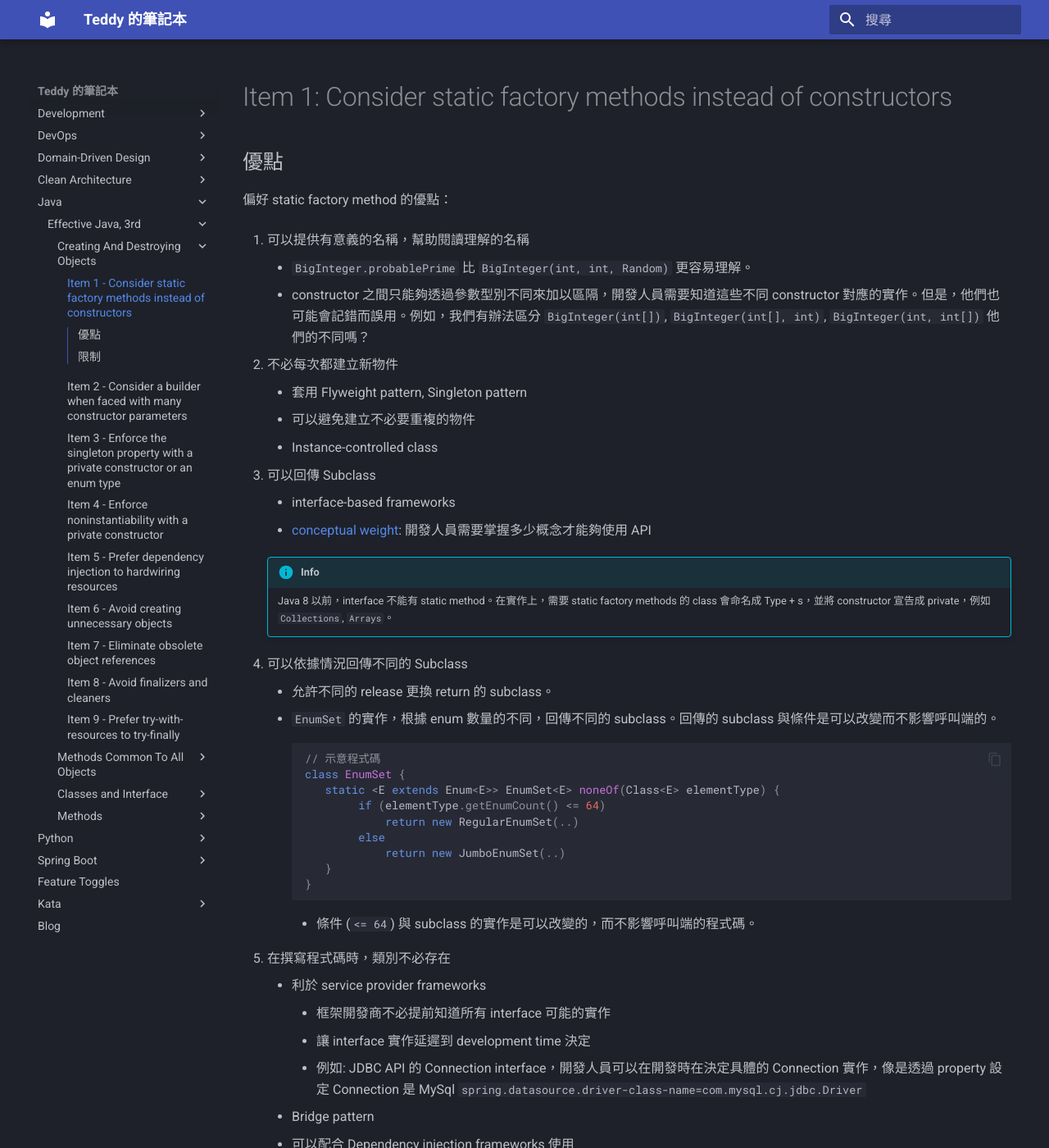
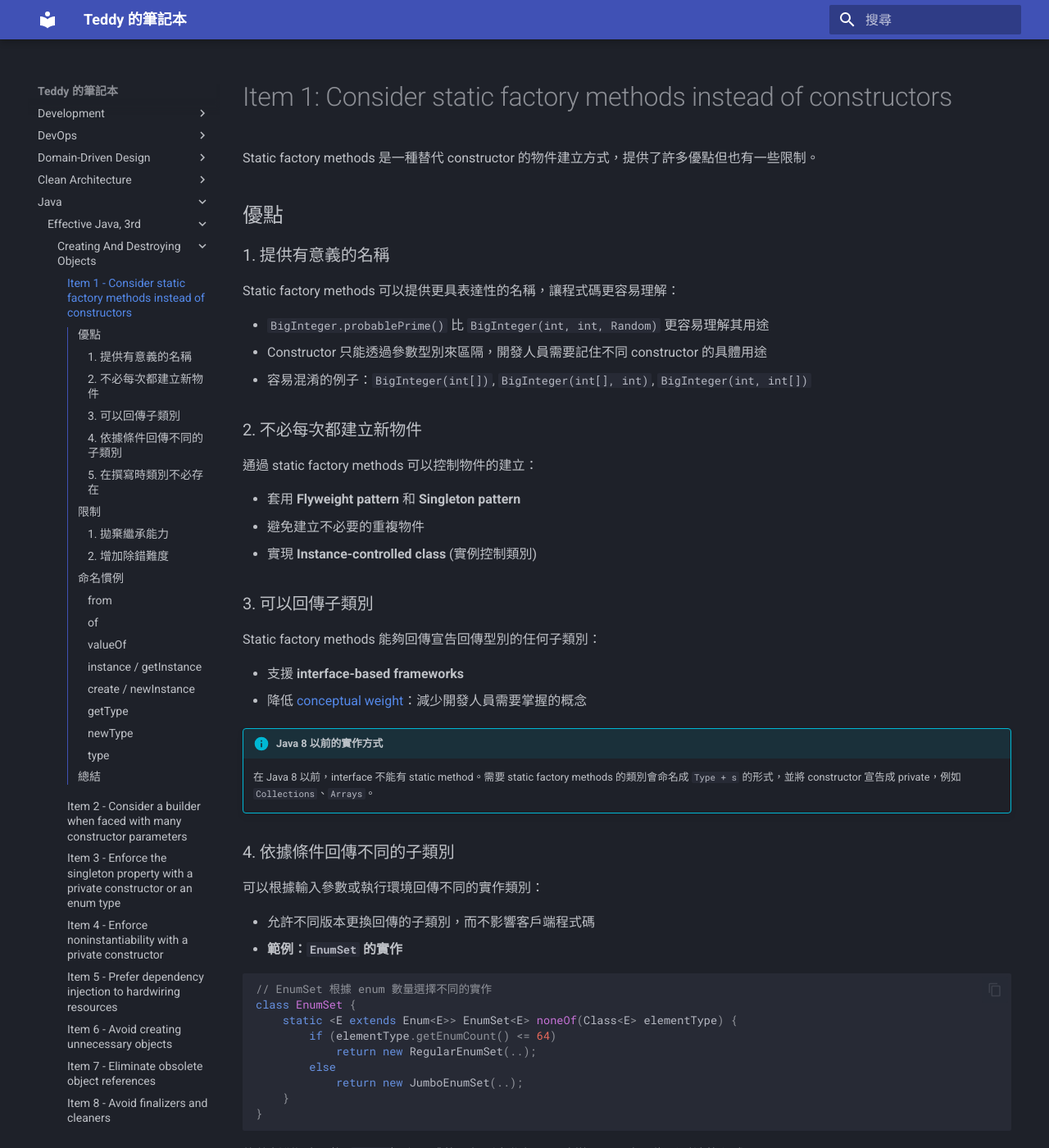
Before and after one commit to teddyprogramming/teddyprogramming.github.io, an MkDocs documentation site: the page built from docs/java/effective-java/001.md, in a window 1280 px wide and 1400 px high. Shown: the whole window at 82% size. Built offline with MkDocs 1.6.1 and Material for MkDocs 9.7.7, drawn with Linux system fonts in a browser that asks for light colours; some of the changed text lies outside the part shown.

Commit message:
refactor

````diff
--- a/docs/java/effective-java/001.md
+++ b/docs/java/effective-java/001.md
@@ -1,109 +1,158 @@
 # Item 1: Consider static factory methods instead of constructors
+
+Static factory methods 是一種替代 constructor 的物件建立方式，提供了許多優點但也有一些限制。
 
 ## 優點
 
-偏好 static factory method 的優點：
+### 1. 提供有意義的名稱
 
-1. 可以提供有意義的名稱，幫助閱讀理解的名稱
+Static factory methods 可以提供更具表達性的名稱，讓程式碼更容易理解：
 
-    - `BigInteger.probablePrime` 比 `BigInteger(int, int, Random)` 更容易理解。
-    - constructor 之間只能夠透過參數型別不同來加以區隔，開發人員需要知道這些不同 constructor 對應的實作。但是，他們也可能會記錯而誤用。例如，我們有辦法區分 `BigInteger(int[])`, `BigInteger(int[], int)`, `BigInteger(int, int[])` 他們的不同嗎？
+- `BigInteger.probablePrime()` 比 `BigInteger(int, int, Random)` 更容易理解其用途
+- Constructor 只能透過參數型別來區隔，開發人員需要記住不同 constructor 的具體用途
+- 容易混淆的例子：`BigInteger(int[])`, `BigInteger(int[], int)`, `BigInteger(int, int[])`
 
-2. 不必每次都建立新物件
+### 2. 不必每次都建立新物件
 
-    - 套用 Flyweight pattern, Singleton pattern
-    - 可以避免建立不必要重複的物件
-    - Instance-controlled class
+通過 static factory methods 可以控制物件的建立：
 
-3. 可以回傳 Subclass
+- 套用 **Flyweight pattern** 和 **Singleton pattern**
+- 避免建立不必要的重複物件
+- 實現 **Instance-controlled class** (實例控制類別)
 
-    - interface-based frameworks
-    - [conceptual weight](https://en.wikiversity.org/wiki/Software_Design/Interface_size): 開發人員需要掌握多少概念才能夠使用 API
+### 3. 可以回傳子類別
 
-    !!! info
-        Java 8 以前，interface 不能有 static method。在實作上，需要 static factory methods 的 class 會命名成 Type + s，並將 constructor 宣告成 private，例如 `Collections`, `Arrays`。
+Static factory methods 能夠回傳宣告回傳型別的任何子類別：
 
-4. 可以依據情況回傳不同的 Subclass
+- 支援 **interface-based frameworks**
+- 降低 [conceptual weight](https://en.wikiversity.org/wiki/Software_Design/Interface_size)：減少開發人員需要掌握的概念
 
-    - 允許不同的 release 更換 return 的 subclass。
-    - `EnumSet` 的實作，根據 enum 數量的不同，回傳不同的 subclass。回傳的 subclass 與條件是可以改變而不影響呼叫端的。
+!!! info "Java 8 以前的實作方式"
+    在 Java 8 以前，interface 不能有 static method。需要 static factory methods 的類別會命名成 `Type + s` 的形式，並將 constructor 宣告成 private，例如 `Collections`、`Arrays`。
 
-        ```java
-        // 示意程式碼
-        class EnumSet {
-           static <E extends Enum<E>> EnumSet<E> noneOf(Class<E> elementType) {
-                if (elementType.getEnumCount() <= 64)
-                    return new RegularEnumSet(..)
-                else
-                    return new JumboEnumSet(..)
-           }
-        }
-        ```
+### 4. 依據條件回傳不同的子類別
 
-        - 條件 (`<= 64`) 與 subclass 的實作是可以改變的，而不影響呼叫端的程式碼。
+可以根據輸入參數或執行環境回傳不同的實作類別：
 
-5. 在撰寫程式碼時，類別不必存在
+- 允許不同版本更換回傳的子類別，而不影響客戶端程式碼
+- **範例：`EnumSet` 的實作**
 
-    - 利於 service provider frameworks
-        - 框架開發商不必提前知道所有 interface 可能的實作
-        - 讓 interface 實作延遲到 development time 決定
-        - 例如: JDBC API 的 Connection interface，開發人員可以在開發時在決定具體的 Connection 實作，像是透過 property 設定 Connection 是 MySql `spring.datasource.driver-class-name=com.mysql.cj.jdbc.Driver`
-    - Bridge pattern
-    - 可以配合 Dependency injection frameworks 使用
-    - `ServiceLoader`
+```java
+// EnumSet 根據 enum 數量選擇不同的實作
+class EnumSet {
+    static <E extends Enum<E>> EnumSet<E> noneOf(Class<E> elementType) {
+        if (elementType.getEnumCount() <= 64)
+            return new RegularEnumSet(..);
+        else
+            return new JumboEnumSet(..);
+    }
+}
+```
+
+條件判斷邏輯（如 `<= 64`）和具體的子類別實作都可以改變，而不會影響呼叫端的程式碼。
+
+### 5. 在撰寫時類別不必存在
+
+這個特性特別適用於 **service provider frameworks**：
+
+- 框架開發者不需要預先知道所有可能的介面實作
+- 讓介面實作延遲到開發時決定
+- **JDBC 範例**：`Connection` interface 可以在開發時透過設定決定具體實作
+  ```properties
+  spring.datasource.driver-class-name=com.mysql.cj.jdbc.Driver
+  ```
+- 支援 **Bridge pattern**
+- 可以與 **Dependency Injection frameworks** 整合
+- 可搭配 `ServiceLoader` 使用
 
 ## 限制
 
-偏好 static factory method 的限制：
+### 1. 拋棄繼承能力
 
-1. **拋棄繼承**:
+- 如果將 constructor 宣告為 `private` 或 `protected`，子類別無法初始化父類別，導致無法繼承
+- 失去繼承能力意味著放棄了 **polymorphism** 的特性
 
-    - constructor 被宣告成 `private` / `protected`，使得 subclass 無法初始化 superclass，造成無法繼承。
-    - 無法繼承意味著放棄 polymorphism 的特性。
+!!! question "思考問題"
+    如果同時保留 static factory methods 並將 constructor 宣告為 `public` 會如何？
 
-    !!! question
-        如果同時讓 class 保有 static factory methods 並且把 constructor 宣告成 `public` 呢?
+### 2. 增加除錯難度
 
-2. **增加 debug 難度**:
+由於物件建立的邏輯隱藏在 static factory methods 中，除錯時較難直接追蹤：
 
-    - 因為建立物件的動作隱藏在 static factory methods 裡，所以 debug 時無法直接看到建立物件的地方，以及怎麼被建立的。
-    - 以下幾種命名規則，可以幫助 static factory methods 的理解: (此為列舉而非窮舉)
-         - `from`
-              - type-conversion method: 從 **一個** type 的物件轉換成另一個 type 的物件
-              - 範例:
-                  - `Date.from(instant)`
-         - `of`
-              - aggregation method: 從 **多個** 參數的物件合併成一個 type 的物件
-              - 範例:
-                  - `EnumSet.of(JACK, QUEEN, KING)`
-                  - `LocalDate.of(2024, 7, 4)`
-         - `valueOf`
-              - 比 `from` 與 `of` 更囉唆一點的版本
-              - 範例:
-                  - `Integer.valueOf("100")`
-                  - `Integer.valueOf("100", 2)`
-         - `instance` / `getInstance`
-              - 從 **0** 至 **多個** 參數建立物件
-              - 雖然說是 `getInstance`，但是不保證回傳的是同一個物件
-              - 範例:
-                  - `Calendar.getInstance()`
-                  - `Calendar.getInstance(TimeZone.getDefault())`
-         - `create` / `newInstance`
-             - 從 **0** 至 **多個** 參數建立物件
-             - 每次都會建立新的物件
-             - 範例:
-                 - `Array.newInstance(Integer.class, 10)`
-         - `getType`
-             - 回傳的物件是 `Type` 的 instance
-             - 雖然為 get，但是不保證回傳的是同一個物件
-             - 範例:
-                 - `Files.getFileStore(path)`
-         - `newType`
-             - 回傳的物件是 `Type` 的 instance
-             - 每次都會建立新的物件
-             - 範例:
-                 - `BufferedReader br = Buffer.newBufferedReader(path)`
-         - `type`
-             - `getType` 與 `newType` 的簡化版
-             - 範例:
-                 - `Collections.singletonList("apple")`
+- 無法直接看到物件建立的位置
+- 難以了解物件的具體建立方式
+
+## 命名慣例
+
+為了提高可讀性，以下是常見的 static factory method 命名規則：
+
+### `from`
+
+**型別轉換方法**：從**一個**型別轉換為另一個型別
+
+```java
+Date.from(instant)
+```
+
+### `of`
+
+**聚合方法**：從**多個**參數建立物件
+
+```java
+EnumSet.of(JACK, QUEEN, KING)
+LocalDate.of(2024, 7, 4)
+```
+
+### `valueOf`
+
+比 `from` 和 `of` 更詳細的版本
+
+```java
+Integer.valueOf("100")
+Integer.valueOf("100", 2)  // 指定進位制
+```
+
+### `instance` / `getInstance`
+
+從**零個**到**多個**參數建立物件，但不保證每次回傳相同物件
+
+```java
+Calendar.getInstance()
+Calendar.getInstance(TimeZone.getDefault())
+```
+
+### `create` / `newInstance`
+
+從**零個**到**多個**參數建立物件，保證每次建立新物件
+
+```java
+Array.newInstance(Integer.class, 10)
+```
+
+### `getType`
+
+回傳指定型別的物件，但不保證每次回傳相同物件
+
+```java
+Files.getFileStore(path)
+```
+
+### `newType`
+
+回傳指定型別的新物件，保證每次建立新物件
+
+```java
+BufferedReader br = Files.newBufferedReader(path)
+```
+
+### `type`
+
+`getType` 和 `newType` 的簡化版本
+
+```java
+Collections.singletonList("apple")
+```
+
+## 總結
+
+Static factory methods 是建立物件的有力工具，提供了比 constructor 更大的彈性和表達力。雖然有一些限制，但在大多數情況下，其優點遠超過缺點。建議在設計 API 時優先考慮使用 static factory methods。
````
Also changed, not shown: .github/instructions/doc.instructions.md (added).
